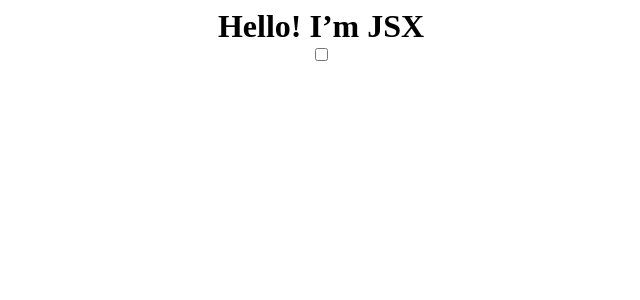
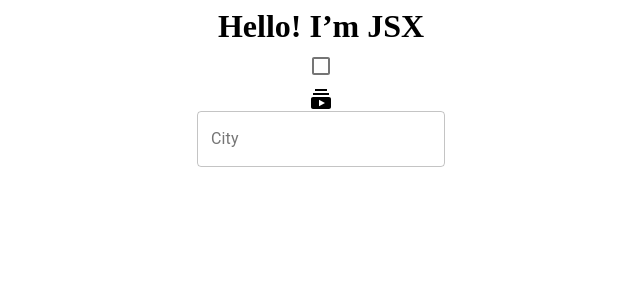
Before and after one commit to Vadim06/weather_boi, a React app: page / in a window 1280 px wide. Shown: the top 300 px of the page, without its empty margins (319-959 px from the left). Built offline with nearby package versions, Linux system fonts and the light colour scheme; the HTML template or start-up script is replaced by a standard one.

Commit message:
Material UI

```diff
--- a/package.json
+++ b/package.json
@@ -46,6 +46,9 @@
     "webpack-dev-server": "^2.4.5"
   },
   "dependencies": {
+    "@material-ui/core": "^4.11.0",
+    "@material-ui/icons": "^4.9.1",
+    "@types/material-ui": "^0.21.8",
     "@types/react-dom": "^16.9.9",
     "react": "^17.0.0",
     "react-dom": "^17.0.0"
--- a/src/components/First.tsx
+++ b/src/components/First.tsx
@@ -1,24 +1,34 @@
 import * as React from 'react';
-
-
+import { Checkbox } from '@material-ui/core';
+import Badge from '@material-ui/core/Badge';
+import SubscriptionsIcon from '@material-ui/icons/Subscriptions';
+import { TextField } from '@material-ui/core';
 
 const First: React.FC = () => {
   const [isChecked, setIsChecked] = React.useState<boolean>(false);
+  const inputEl = React.useRef<HTMLInputElement>(null);
   const changeHandler = () => {
     console.log("checked");
     setIsChecked(!isChecked);
-
   }
+  const changeInputHandler = React.useCallback(() => {
+    if (inputEl && inputEl.current)
+    console.log(inputEl.current.value)
+  }, [inputEl])
   return (
     <div style={{ textAlign: 'center' }}>
       <h1 style={{ width: '50%', margin: '0 auto' }}>
         Hello! I’m JSX
   </h1>
       <div>
-    {isChecked && <div>Got it</div>}
+        <Checkbox onChange={changeHandler} />
+        <div>
+          <Badge badgeContent={isChecked ? 1 : 0} color="primary">
+            <SubscriptionsIcon />
+          </Badge>
+          <br />
+          <TextField placeholder="Type here" variant="outlined" label="City" inputRef={inputEl} onChange={changeInputHandler} />
         </div>
-  <div>
-    <input onChange={changeHandler} type="checkbox" id="vehicle" name="vehicle" value="Boat"/>
       </div>
     </div>
   );
```
Also changed, not shown: 1 other file (tests, documents, lock files or other folders). Lines whose indentation alone changed are shown as unchanged.
